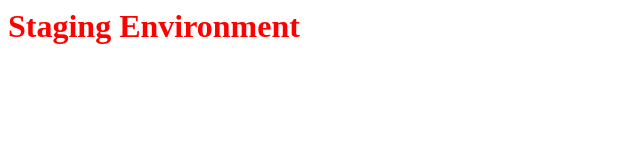
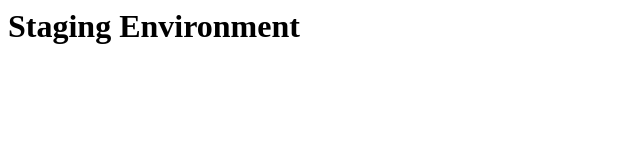
Before and after one commit to HarshalGundaCuelogic/Assignment, a plain HTML site: page index.html in a window 1280 px wide. Shown: the whole page, without its empty margins (0-640 px from the left). Drawn offline with Linux system fonts and the light colour scheme.

Commit message:
Revert "red color of staging"
This reverts commit 97a1af6e5d9b72834ef5b9ff8916981e890aca00.

```diff
--- a/index.html
+++ b/index.html
@@ -1,3 +1 @@
-<h1>
- <font color="red">Staging Environment</font>
-</h1>
+<h1>Staging Environment</h1>
```
